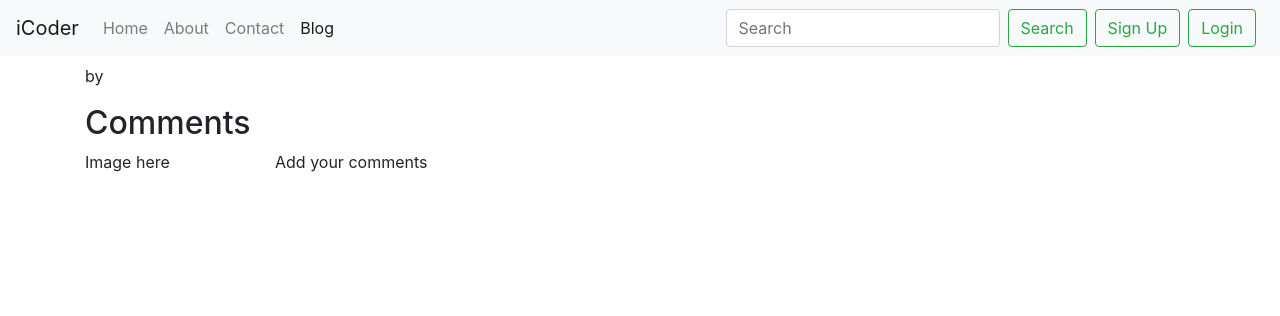
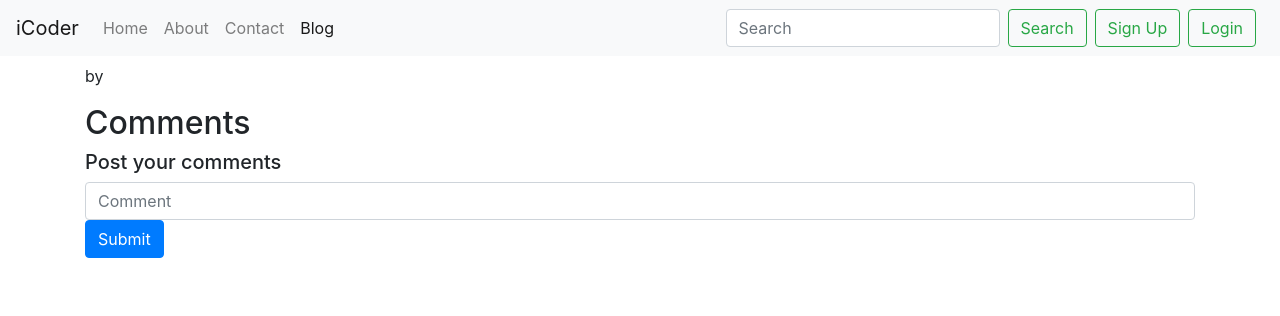
Before and after one commit to Naveen52/iCoder, a Django app: template iCoder/templates/blog/blogPost.html in a window 1280 px wide. Shown: the top 316 px of the page. Run offline with Django 3.2, Linux system fonts and the light colour scheme; the template is opened without the code that fills it, so the values that code supplies are empty; some libraries are stand-ins or nearby versions.

Commit message:
all project

```diff
--- a/iCoder/blog/admin.py
+++ b/iCoder/blog/admin.py
@@ -1,4 +1,6 @@
 from django.contrib import admin
 from .models import Post
+from .models import blogComments
 # Register your models here.
 admin.site.register(Post)
+admin.site.register(blogComments)
--- a/iCoder/blog/urls.py
+++ b/iCoder/blog/urls.py
@@ -3,6 +3,7 @@ from django.urls import path,include
 from blog import views
 
 urlpatterns = [
+    path('postComment',views.postComment, name="postComment"),
     path('',views.blogHome, name="blogHome"),
     path('<str:slug>',views.blogPost, name="blogPost"),
 ]
--- a/iCoder/iCoder/settings.py
+++ b/iCoder/iCoder/settings.py
@@ -123,6 +123,10 @@ USE_TZ = True
 # https://docs.djangoproject.com/en/3.0/howto/static-files/
 
 STATIC_URL = '/static/'
+STATICFILES_DIRS = [
+    os.path.join(BASE_DIR, "static")]
+
+
 MESSAGE_TAGS = {
     messages.ERROR: 'danger',
 
--- a/iCoder/templates/blog/blogPost.html
+++ b/iCoder/templates/blog/blogPost.html
@@ -8,10 +8,25 @@
     <p>{{post.content}}</p>
 
     <h2>Comments</h2>
+    <div class="form-group">
+        <form action="/blog/postComment" method="post">{% csrf_token %}
+            <h5>Post your comments</h5>
+            <input type="text" class="form-control" name="comment"  placeholder="Comment">
+            <input type="hidden" name="postSno" value={{post.sno}}>
+            <input class="btn btn-primary" type="Submit" value="Submit">
+        </form>
+    </div>
+    {% for comment in comments   %}
     <div class="row">
-    <div class="col-md-2">Image here</div>
-    <div class="col-md-8">Add your comments</div>
+        <div class="col-md-1">
+        <img  class="rounded w-100" src="/static/user.jpg" alt="user">
+        </div>
+        <div class="row">
+        <div class="col-md-11">{{comment.User.username}}</div>
+        <div class="col-md-11">{{comment.comment}}</div>
+        </div>
     </div>
+    {% endfor %}
 </div>
 
 {% endblock body %}
```
Also changed, not shown: iCoder/blog/models.py (+14 -1 lines), iCoder/blog/views.py (+17 -3 lines), iCoder/blog/migrations/0004_blogcomments.py (added), iCoder/blog/migrations/0005_auto_20200802_1742.py (added), iCoder/blog/migrations/0006_auto_20200802_1758.py (added), iCoder/db.sqlite3, iCoder/static/user.jpg (added).
